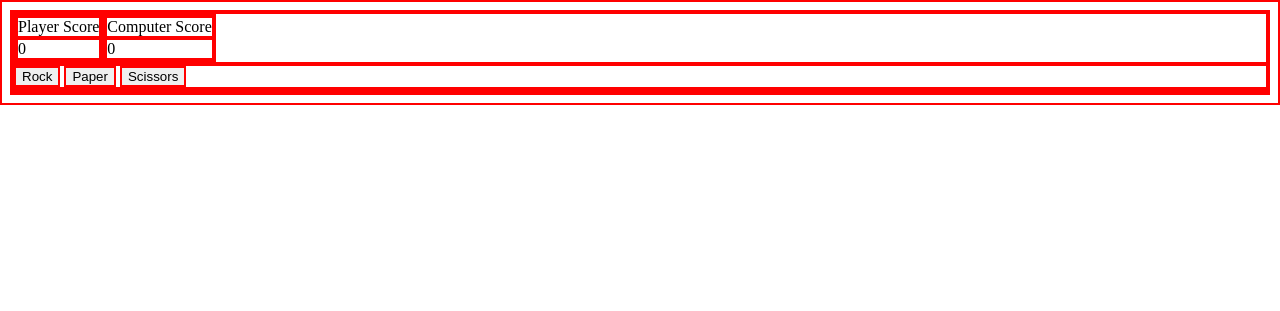
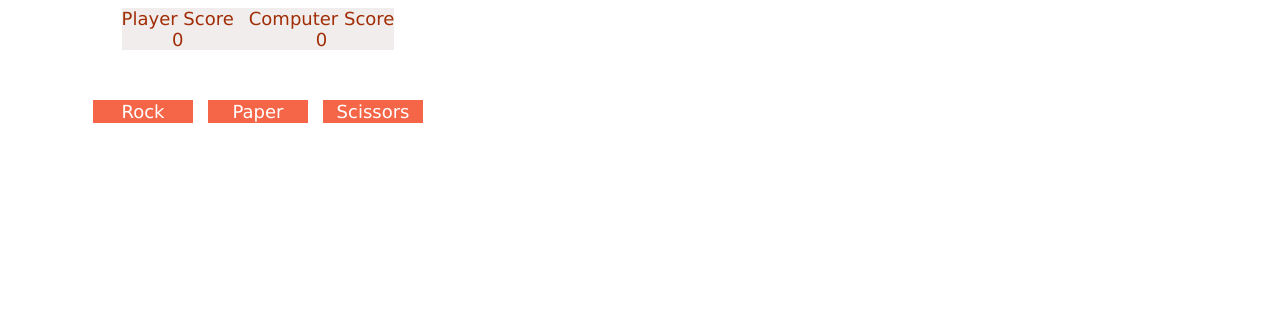
Before and after one commit to wilkinsonbrian/odin-rps, a plain HTML site: page index.html in a window 1280 px wide. Drawn offline with Linux system fonts and the light colour scheme.

Commit message:
Finish styling the game.

```diff
--- a/styles.css
+++ b/styles.css
@@ -1,7 +1,45 @@
-* {
-    border: 2px solid red;
+
+body {
+    display: flex;
+    flex-direction: column;
+    align-items: center;
+    height: 300px;
+    width: 500px;
+    gap: 50px;
+}
+
+.pScoreValue, .cScoreValue {
+    text-align: center;
 }
 
 .scores {
     display: flex;
+    justify-content: center;
+    gap: 15px;
+    background-color: #F0EDEC;
+    font-size: 18px;
+    color: #A12D06;
+    font-family: Verdana, Geneva, Tahoma, sans-serif;
 }
+
+.buttons {
+    display: flex;
+    justify-content: center;
+    gap: 15px;;
+}
+button {
+    background-color: #F56648;
+    border: none;
+    color: white;
+    font-size: 18px;
+    font-family: Verdana, Geneva, Tahoma, sans-serif;
+    text-decoration: none;
+    text-align: center;
+    width: 100px;
+}
+
+.results {
+    text-align: center;
+    font-size: 24px;
+    font-family: Verdana, Geneva, Tahoma, sans-serif;
+}
```
